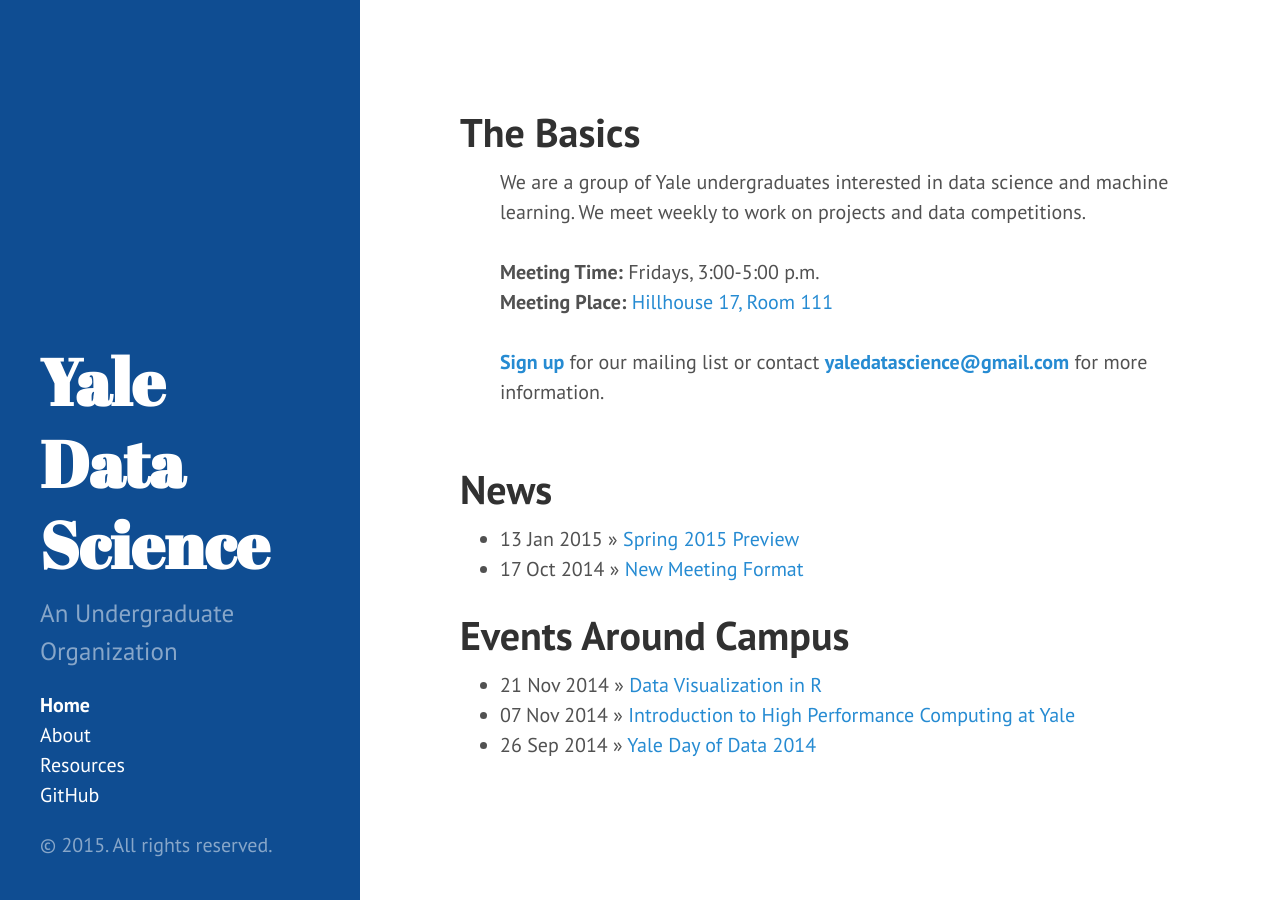
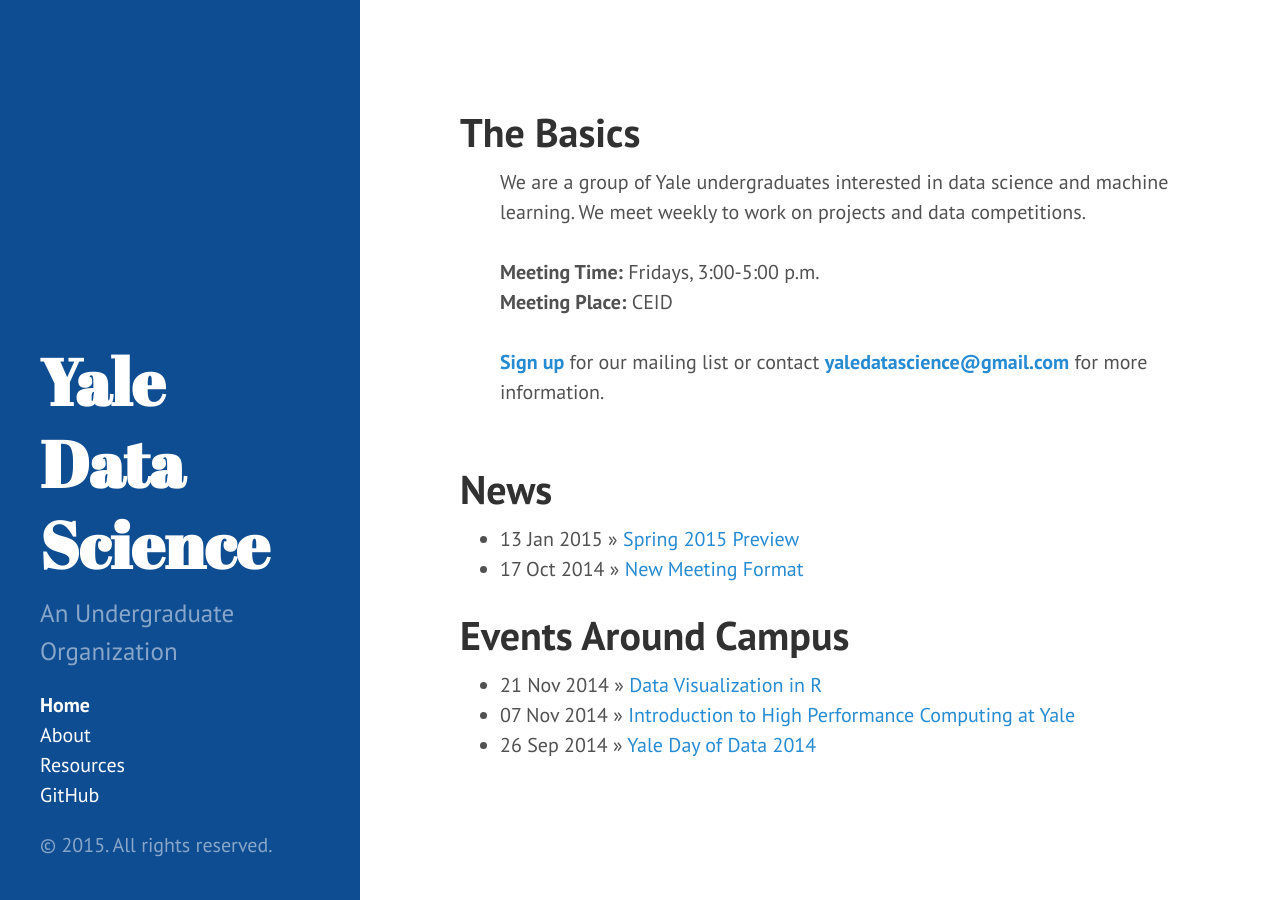
Before and after one commit to YaleDataScience/old-site, a Jekyll site: the page built from index.html, in a window 1280 px wide. Built offline with Jekyll 4.4.1, drawn with Linux system fonts in a browser that asks for light colours; Markdown is read by kramdown in place of the engine named in the settings; the list of posts is cut into pages by our own code.

Commit message:
updated location

```diff
--- a/index.html
+++ b/index.html
@@ -10,7 +10,7 @@
     We meet weekly to work on projects and data competitions.<br><br>
 
     <b>Meeting Time:</b> Fridays, 3:00-5:00 p.m.<br>
-    <b>Meeting Place:</b> <a href="http://map.yale.edu/map/#building:HLH17" target="_blank">Hillhouse 17, Room 111</a><br><br>
+    <b>Meeting Place:</b> CEID<br><br>
 
     <a href="http://mailman.yale.edu/mailman/listinfo/yds" target="_blank"><b>Sign up</b></a> for our mailing list or contact <b><script language="JavaScript">
         var username = "yaledatascience";
```
